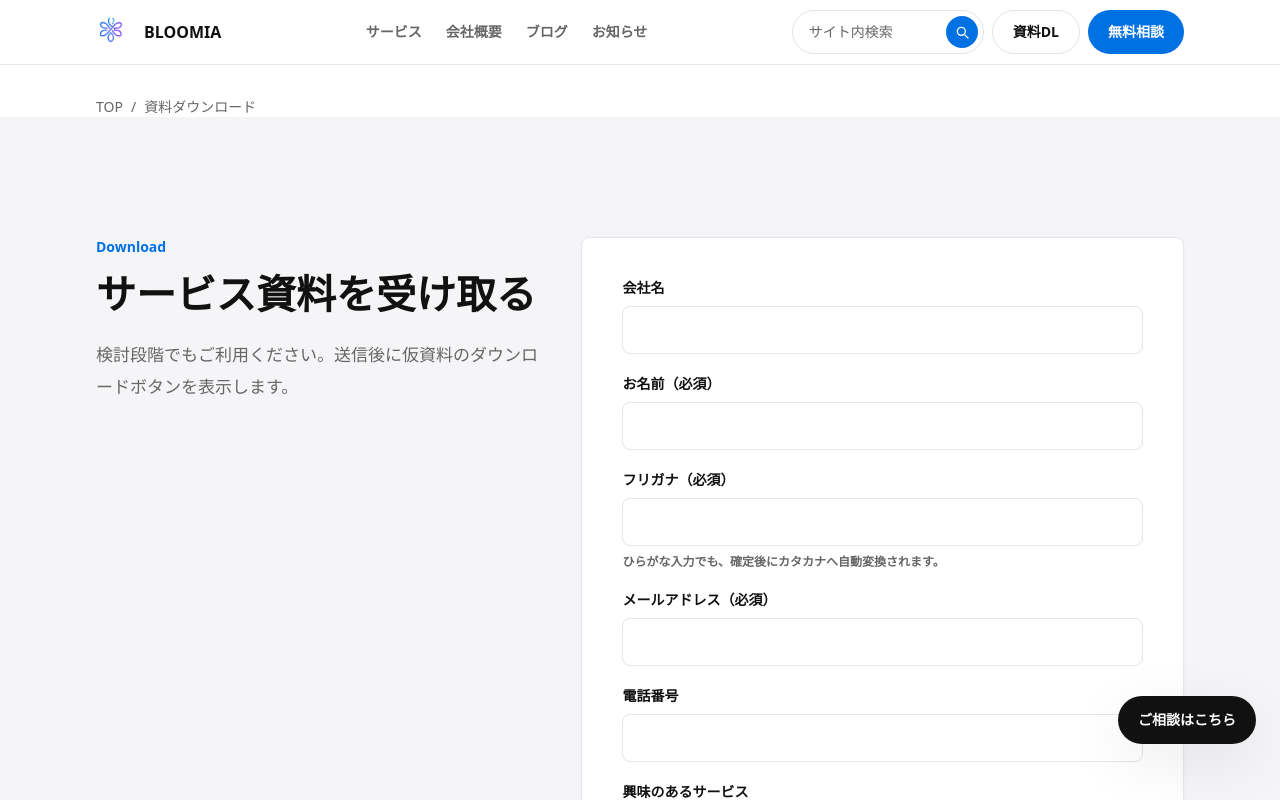
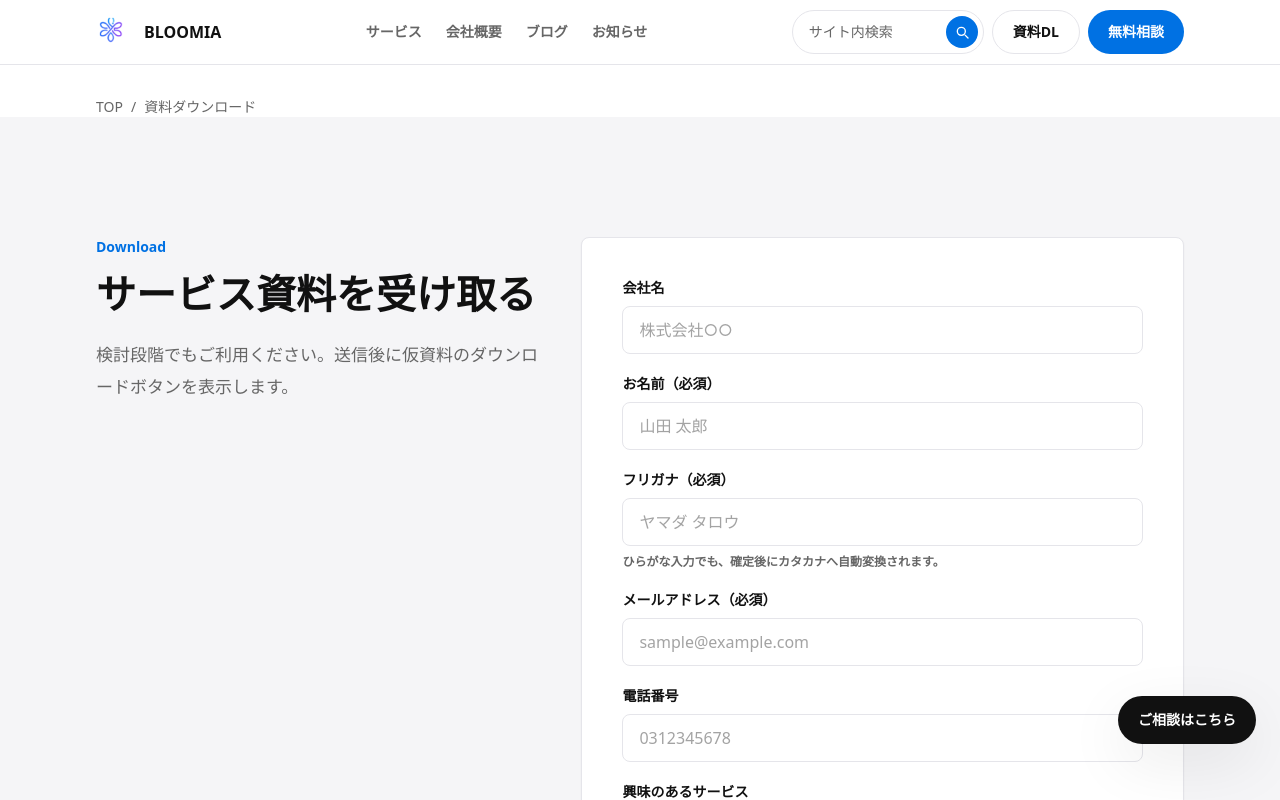
Before and after one commit to iwamitsuco/officialSite, a Next.js app: page /download in a window 1280 px wide. Shown: the top 800 px of the page. Built offline with nearby package versions, Linux system fonts and the light colour scheme.

Commit message:
Add form placeholders

```diff
--- a/components/forms/ContactForm.tsx
+++ b/components/forms/ContactForm.tsx
@@ -161,11 +161,31 @@ export function ContactForm() {
       onKeyDown={handleFormKeyDown}
       onSubmit={handleSubmit}
     >
-      <Field label="会社名" name="company" maxLength={fieldLimits.company} />
-      <Field label="お名前（必須）" name="name" maxLength={fieldLimits.name} required error={fieldErrors.name} />
+      <Field label="会社名" name="company" maxLength={fieldLimits.company} placeholder="株式会社○○" />
+      <Field
+        label="お名前（必須）"
+        name="name"
+        maxLength={fieldLimits.name}
+        placeholder="山田 太郎"
+        required
+        error={fieldErrors.name}
+      />
       <FuriganaField error={fieldErrors.furigana} />
-      <EmailField label="メールアドレス（必須）" maxLength={fieldLimits.email} required error={fieldErrors.email} />
-      <Field label="電話番号" name="tel" type="tel" maxLength={fieldLimits.tel} pattern="^[0-9\\-+()\\s]+$" />
+      <EmailField
+        label="メールアドレス（必須）"
+        maxLength={fieldLimits.email}
+        placeholder="sample@example.com"
+        required
+        error={fieldErrors.email}
+      />
+      <Field
+        label="電話番号"
+        name="tel"
+        type="tel"
+        maxLength={fieldLimits.tel}
+        pattern="^[0-9\\-+()\\s]+$"
+        placeholder="0312345678"
+      />
       <label className="grid gap-2 text-sm font-semibold">
         相談内容
         <select
@@ -186,11 +206,12 @@ export function ContactForm() {
         <textarea
           aria-describedby={fieldErrors.message ? "message-error" : undefined}
           aria-invalid={fieldErrors.message ? "true" : undefined}
-          className={`min-h-36 rounded-lg border px-4 py-3 text-base font-normal ${
+          className={`min-h-36 rounded-lg border px-4 py-3 text-base font-normal placeholder:text-apple-sub/60 ${
             fieldErrors.message ? "border-red-300 bg-red-50/40" : "border-apple-border"
           }`}
           maxLength={fieldLimits.message}
           name="message"
+          placeholder="お問い合わせ内容をご入力ください。"
           required
         />
         {fieldErrors.message ? (
@@ -230,7 +251,7 @@ function FuriganaField({ error }: { error?: string }) {
       <input
         aria-describedby={error ? "furigana-help furigana-error" : "furigana-help"}
         aria-invalid={error ? "true" : undefined}
-        className={`min-h-12 rounded-lg border px-4 text-base font-normal ${
+        className={`min-h-12 rounded-lg border px-4 text-base font-normal placeholder:text-apple-sub/60 ${
           error ? "border-red-300 bg-red-50/40" : "border-apple-border"
         }`}
         maxLength={fieldLimits.furigana}
@@ -246,6 +267,7 @@ function FuriganaField({ error }: { error?: string }) {
         }}
         onCompositionStart={() => setIsComposing(true)}
         required
+        placeholder="ヤマダ タロウ"
         type="text"
         value={value}
       />
@@ -268,22 +290,24 @@ type FieldProps = {
   maxLength?: number;
   required?: boolean;
   pattern?: string;
+  placeholder?: string;
   error?: string;
 };
 
-function Field({ label, name, type = "text", maxLength, required = false, pattern, error }: FieldProps) {
+function Field({ label, name, type = "text", maxLength, required = false, pattern, placeholder, error }: FieldProps) {
   return (
     <label className="grid gap-2 text-sm font-semibold">
       {label}
       <input
         aria-describedby={error ? `${name}-error` : undefined}
         aria-invalid={error ? "true" : undefined}
-        className={`min-h-12 rounded-lg border px-4 text-base font-normal ${
+        className={`min-h-12 rounded-lg border px-4 text-base font-normal placeholder:text-apple-sub/60 ${
           error ? "border-red-300 bg-red-50/40" : "border-apple-border"
         }`}
         maxLength={maxLength}
         name={name}
         pattern={pattern}
+        placeholder={placeholder}
         required={required}
         type={type}
       />
--- a/components/forms/DownloadForm.tsx
+++ b/components/forms/DownloadForm.tsx
@@ -138,11 +138,31 @@ export function DownloadForm() {
       onKeyDown={handleFormKeyDown}
       onSubmit={handleSubmit}
     >
-      <Field label="会社名" name="company" maxLength={fieldLimits.company} />
-      <Field label="お名前（必須）" name="name" maxLength={fieldLimits.name} required error={fieldErrors.name} />
+      <Field label="会社名" name="company" maxLength={fieldLimits.company} placeholder="株式会社○○" />
+      <Field
+        label="お名前（必須）"
+        name="name"
+        maxLength={fieldLimits.name}
+        placeholder="山田 太郎"
+        required
+        error={fieldErrors.name}
+      />
       <FuriganaField error={fieldErrors.furigana} />
-      <EmailField label="メールアドレス（必須）" maxLength={fieldLimits.email} required error={fieldErrors.email} />
-      <Field label="電話番号" name="tel" type="tel" maxLength={fieldLimits.tel} pattern="^[0-9\\-+()\\s]+$" />
+      <EmailField
+        label="メールアドレス（必須）"
+        maxLength={fieldLimits.email}
+        placeholder="sample@example.com"
+        required
+        error={fieldErrors.email}
+      />
+      <Field
+        label="電話番号"
+        name="tel"
+        type="tel"
+        maxLength={fieldLimits.tel}
+        pattern="^[0-9\\-+()\\s]+$"
+        placeholder="0312345678"
+      />
       <label className="grid gap-2 text-sm font-semibold">
         興味のあるサービス
         <select className="min-h-12 rounded-lg border border-apple-border px-4 text-base font-normal" name="service">
@@ -180,6 +200,7 @@ type FieldProps = {
   maxLength?: number;
   required?: boolean;
   pattern?: string;
+  placeholder?: string;
   error?: string;
 };
 
@@ -193,7 +214,7 @@ function FuriganaField({ error }: { error?: string }) {
       <input
         aria-describedby={error ? "download-furigana-help download-furigana-error" : "download-furigana-help"}
         aria-invalid={error ? "true" : undefined}
-        className={`min-h-12 rounded-lg border px-4 text-base font-normal ${
+        className={`min-h-12 rounded-lg border px-4 text-base font-normal placeholder:text-apple-sub/60 ${
           error ? "border-red-300 bg-red-50/40" : "border-apple-border"
         }`}
         maxLength={fieldLimits.furigana}
@@ -209,6 +230,7 @@ function FuriganaField({ error }: { error?: string }) {
         }}
         onCompositionStart={() => setIsComposing(true)}
         required
+        placeholder="ヤマダ タロウ"
         type="text"
         value={value}
       />
@@ -224,19 +246,20 @@ function FuriganaField({ error }: { error?: string }) {
   );
 }
 
-function Field({ label, name, type = "text", maxLength, required = false, pattern, error }: FieldProps) {
+function Field({ label, name, type = "text", maxLength, required = false, pattern, placeholder, error }: FieldProps) {
   return (
     <label className="grid gap-2 text-sm font-semibold">
       {label}
       <input
         aria-describedby={error ? `${name}-error` : undefined}
         aria-invalid={error ? "true" : undefined}
-        className={`min-h-12 rounded-lg border px-4 text-base font-normal ${
+        className={`min-h-12 rounded-lg border px-4 text-base font-normal placeholder:text-apple-sub/60 ${
           error ? "border-red-300 bg-red-50/40" : "border-apple-border"
         }`}
         maxLength={maxLength}
         name={name}
         pattern={pattern}
+        placeholder={placeholder}
         required={required}
         type={type}
       />
--- a/components/forms/EmailField.tsx
+++ b/components/forms/EmailField.tsx
@@ -6,6 +6,7 @@ type EmailFieldProps = {
   label?: string;
   name?: string;
   maxLength?: number;
+  placeholder?: string;
   required?: boolean;
   error?: string;
 };
@@ -13,7 +14,14 @@ type EmailFieldProps = {
 const emailPattern = "[A-Za-z0-9.!#$%&'*+/=?^_`{|}~@-]+";
 const emailInvalidMessage = "メールアドレスは半角英数字と記号で入力してください。";
 
-export function EmailField({ label = "メールアドレス", name = "email", maxLength, required = false, error }: EmailFieldProps) {
+export function EmailField({
+  label = "メールアドレス",
+  name = "email",
+  maxLength,
+  placeholder,
+  required = false,
+  error
+}: EmailFieldProps) {
   function handleInput(event: FormEvent<HTMLInputElement>) {
     const input = event.currentTarget;
     const normalizedValue = input.value.normalize("NFKC");
@@ -33,7 +41,7 @@ export function EmailField({ label = "メールアドレス", name = "email", ma
         autoComplete="email"
         aria-describedby={error ? `${name}-error` : undefined}
         aria-invalid={error ? "true" : undefined}
-        className={`min-h-12 rounded-lg border px-4 text-base font-normal ${
+        className={`min-h-12 rounded-lg border px-4 text-base font-normal placeholder:text-apple-sub/60 ${
           error ? "border-red-300 bg-red-50/40" : "border-apple-border"
         }`}
         inputMode="email"
@@ -41,6 +49,7 @@ export function EmailField({ label = "メールアドレス", name = "email", ma
         name={name}
         onInput={handleInput}
         pattern={emailPattern}
+        placeholder={placeholder}
         required={required}
         title={emailInvalidMessage}
         type="email"
```
